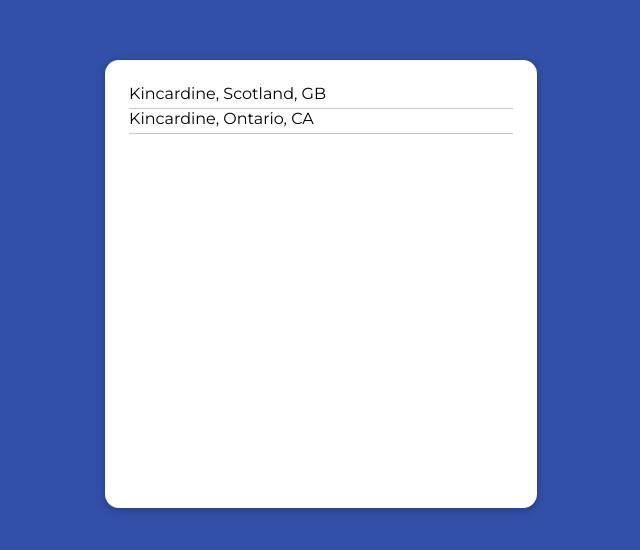
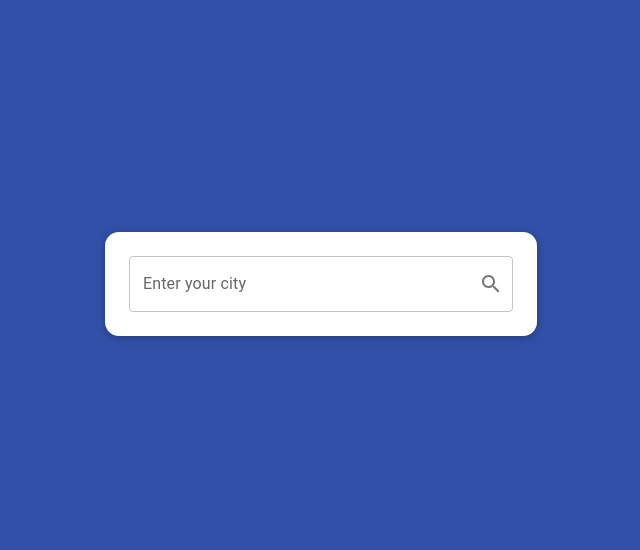
Before and after one commit to DanC10/skylite, a React (Vite) app: page / in a window 1280 px wide. Shown: the part 116-666 px from the top of the page, without its empty margins (319-959 px from the left). Built offline with nearby package versions, Linux system fonts and the light colour scheme.

Commit message:
remove test code

```diff
--- a/src/App.jsx
+++ b/src/App.jsx
@@ -5,27 +5,8 @@ import SearchView from "./Components/Views/Search/SearchView";
 import LocationView from "./Components/Views/Locations/LocationView";
 
 function App() {
-  const [locations, setLocations] = useState([
-    {
-      name: "Kincardine",
-      local_names: {
-        en: "Kincardine",
-        ga: "Cinn Chárdainn",
-        gd: "Ceann Chàrdainn"
-      },
-      lat: 56.0683954,
-      lon: -3.7184637,
-      country: "GB",
-      state: "Scotland"
-    },
-    {
-      name: "Kincardine",
-      lat: 44.1776378,
-      lon: -81.6348713,
-      country: "CA",
-      state: "Ontario"
-    }
-  ]);
+  const [locations, setLocations] = useState([]);
+
   const [expandCard, setExpandCard] = useState(false);
 
   useEffect(() => {
@@ -35,8 +16,11 @@ function App() {
   return (
     <div className={classes.content}>
       <Card expand={expandCard}>
-        {!locations.length && <SearchView onLocationsFound={setLocations} />}
-        {!!locations.length && <LocationView locations={locations} />}
+        {!locations.length ? (
+          <SearchView onLocationsFound={setLocations} />
+        ) : (
+          <LocationView locations={locations} />
+        )}
       </Card>
     </div>
   );
```
